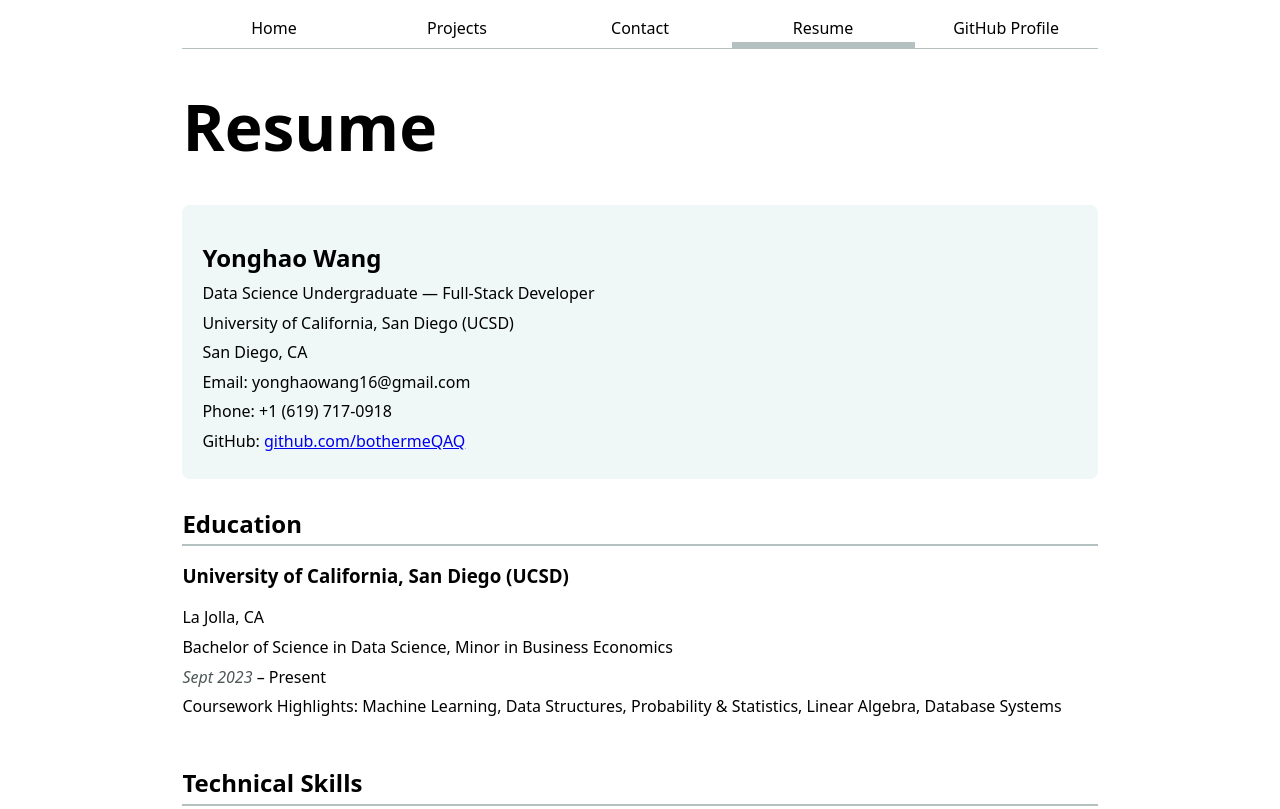
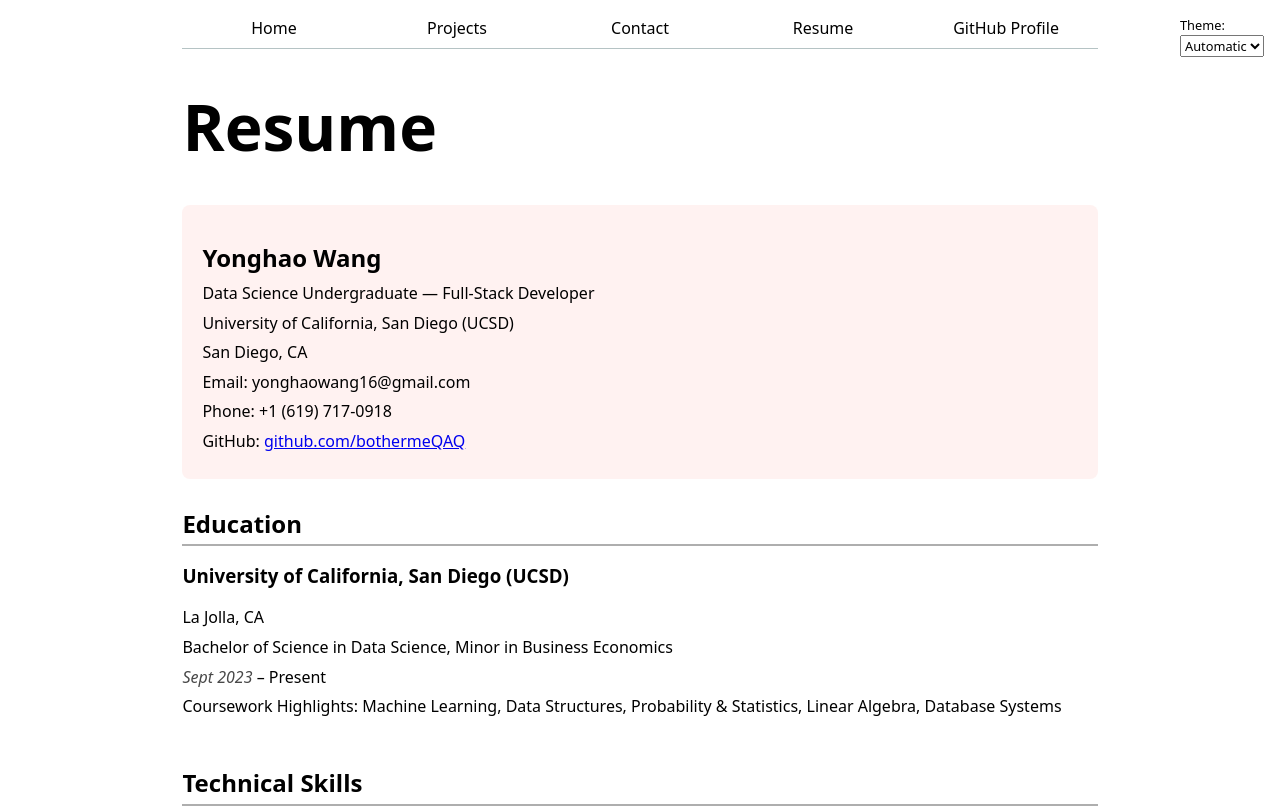
Before and after one commit to bothermeQAQ/DSC106_portfolio, a plain HTML site: page resume/index.html in a window 1280 px wide. Shown: the top 809 px of the page. Drawn offline with Linux system fonts and the light colour scheme.

Commit message:
git commit -m "Finish DSC106 Lab 3"

```diff
--- /dev/null
+++ b/global.js
@@ -0,0 +1,92 @@
+console.log("IT'S ALIVE!");
+
+function $$(selector, context = document) {
+  return Array.from(context.querySelectorAll(selector));
+}
+
+const pages = [
+  { url: '', title: 'Home' },
+  { url: 'projects/', title: 'Projects' },
+  { url: 'contact/', title: 'Contact' },
+  { url: 'resume/', title: 'Resume' },
+  { url: 'https://github.com/bothermeQAQ', title: 'GitHub Profile' }
+];
+
+const BASE_PATH =
+  location.hostname === '127.0.0.1' || location.hostname === 'localhost'
+    ? '/lab-1/portfolio/'
+    : '/DSC106_portfolio/';
+
+let nav = document.createElement('nav');
+document.body.prepend(nav);
+
+for (let p of pages) {
+  let url = p.url;
+  let title = p.title;
+
+  let a = document.createElement('a');
+
+  if (url.startsWith('http')) {
+    a.href = url;
+    a.target = '_blank';
+  } else {
+    a.href = BASE_PATH + url;
+  }
+
+  a.textContent = title;
+
+  if (a.host === location.host && a.pathname === location.pathname) {
+    a.classList.add('current');
+  }
+
+  nav.append(a);
+}
+
+document.body.insertAdjacentHTML(
+  'afterbegin',
+  `
+    <label class="color-scheme">
+      Theme:
+      <select>
+        <option value="light dark">Automatic</option>
+        <option value="light">Light</option>
+        <option value="dark">Dark</option>
+      </select>
+    </label>
+  `
+);
+
+let select = document.querySelector('.color-scheme select');
+
+function setColorScheme(colorScheme) {
+  document.documentElement.style.setProperty('color-scheme', colorScheme);
+}
+
+if ('colorScheme' in localStorage) {
+  let savedColorScheme = localStorage.colorScheme;
+  setColorScheme(savedColorScheme);
+  select.value = savedColorScheme;
+}
+
+select.addEventListener('input', function (event) {
+  let colorScheme = event.target.value;
+  setColorScheme(colorScheme);
+  localStorage.colorScheme = colorScheme;
+});
+
+let form = document.querySelector('form');
+
+form?.addEventListener('submit', function (event) {
+  event.preventDefault();
+
+  let data = new FormData(form);
+  let url = form.action + '?';
+  let params = [];
+
+  for (let [name, value] of data) {
+    params.push(`${name}=${encodeURIComponent(value)}`);
+  }
+
+  url += params.join('&');
+  location.href = url;
+});
--- a/resume/index.html
+++ b/resume/index.html
@@ -1,20 +1,13 @@
 <!DOCTYPE html>
 <html lang="en">
 <head>
+  <script src="../global.js" type="module"></script>
   <meta charset="UTF-8">
   <meta name="viewport" content="width=device-width, initial-scale=1.0">
   <title>Resume - Yonghao Wang</title>
   <link rel="stylesheet" href="../style.css">
 </head>
 <body>
-  <nav>
-    <a href="../">Home</a>
-    <a href="../projects/">Projects</a>
-    <a href="../contact/">Contact</a>
-    <a class="current" href="./">Resume</a>
-    <a href="https://github.com/bothermeQAQ" target="_blank">GitHub Profile</a>
-  </nav>
-
   <h1>Resume</h1>
 
   <section>
--- a/style.css
+++ b/style.css
@@ -14,12 +14,14 @@ img {
 html {
   --color-accent: oklch(65% 50% 0);
   accent-color: var(--color-accent);
+  color-scheme: light dark;
 }
 
 nav {
+  --border-color: oklch(50% 10% 200 / 40%);
   display: flex;
   margin-bottom: 1em;
-  border-bottom: 1px solid oklch(80% 3% 200);
+  border-bottom: 1px solid var(--border-color);
 }
 
 nav a {
@@ -31,7 +33,7 @@ nav a {
 }
 
 nav a.current {
-  border-bottom: 0.4em solid oklch(80% 3% 200);
+  border-bottom: 0.4em solid var(--border-color);
   padding-bottom: 0.1em;
 }
 
@@ -40,9 +42,17 @@ nav a:hover {
   padding-bottom: 0.1em;
 }
 
+.color-scheme {
+  position: absolute;
+  top: 1rem;
+  right: 1rem;
+  font-size: 80%;
+}
+
 input,
 textarea,
-button {
+button,
+select {
   font: inherit;
 }
 
@@ -110,7 +120,7 @@ section {
 }
 
 section h2 {
-  border-bottom: 2px solid oklch(80% 3% 200);
+  border-bottom: 2px solid color-mix(in oklch, canvastext 25%, canvas 75%);
   padding-bottom: 0.3em;
   margin-bottom: 0.75em;
 }
@@ -133,12 +143,12 @@ li + li {
 
 time {
   font-style: italic;
-  color: oklch(45% 3% 200);
+  color: color-mix(in oklch, canvastext 60%, canvas 40%);
 }
 
 .resume-header,
 section:first-of-type {
-  background-color: oklch(97% 2% 200);
+  background-color: color-mix(in oklch, canvas 92%, var(--color-accent) 8%);
   padding: 1.25em;
   border-radius: 0.5em;
 }
```
Also changed, not shown: contact/index.html (+2 -14 lines), index.html (+1 -8 lines), projects/index.html (+1 -8 lines).
